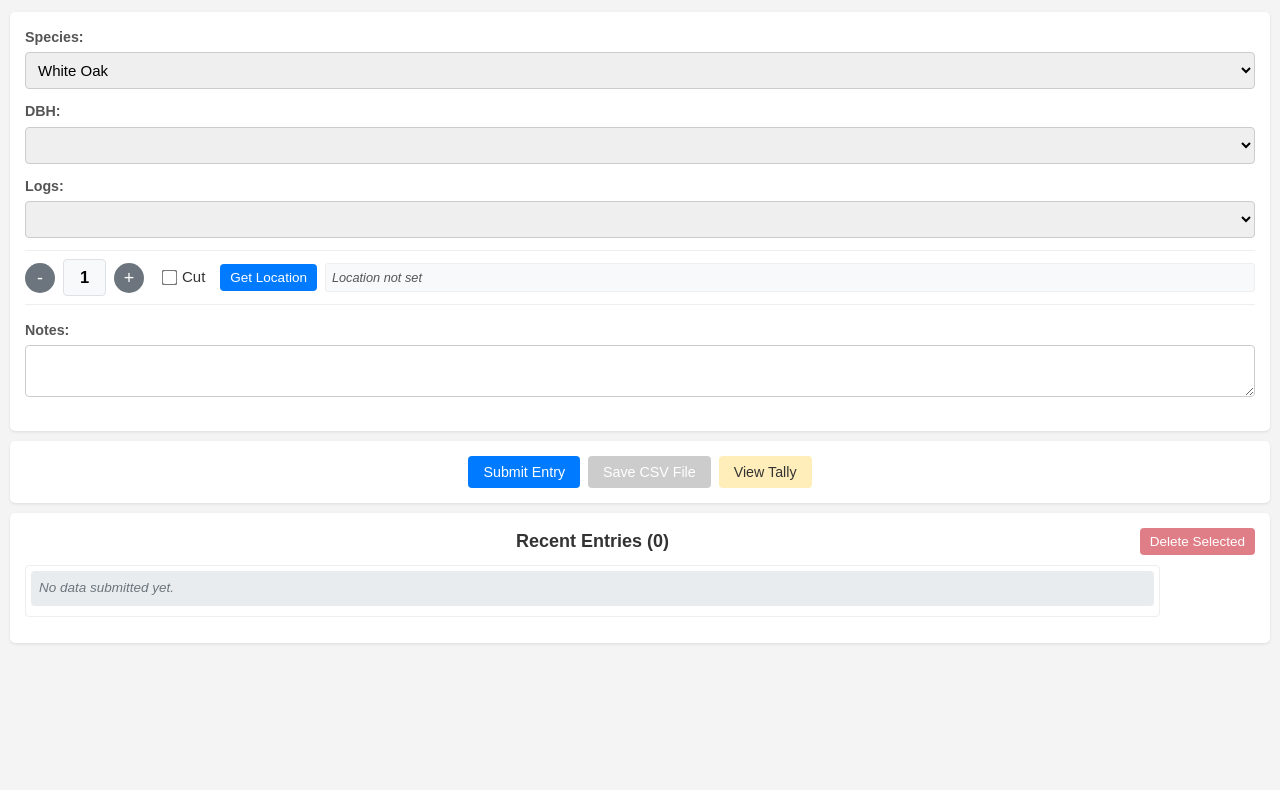
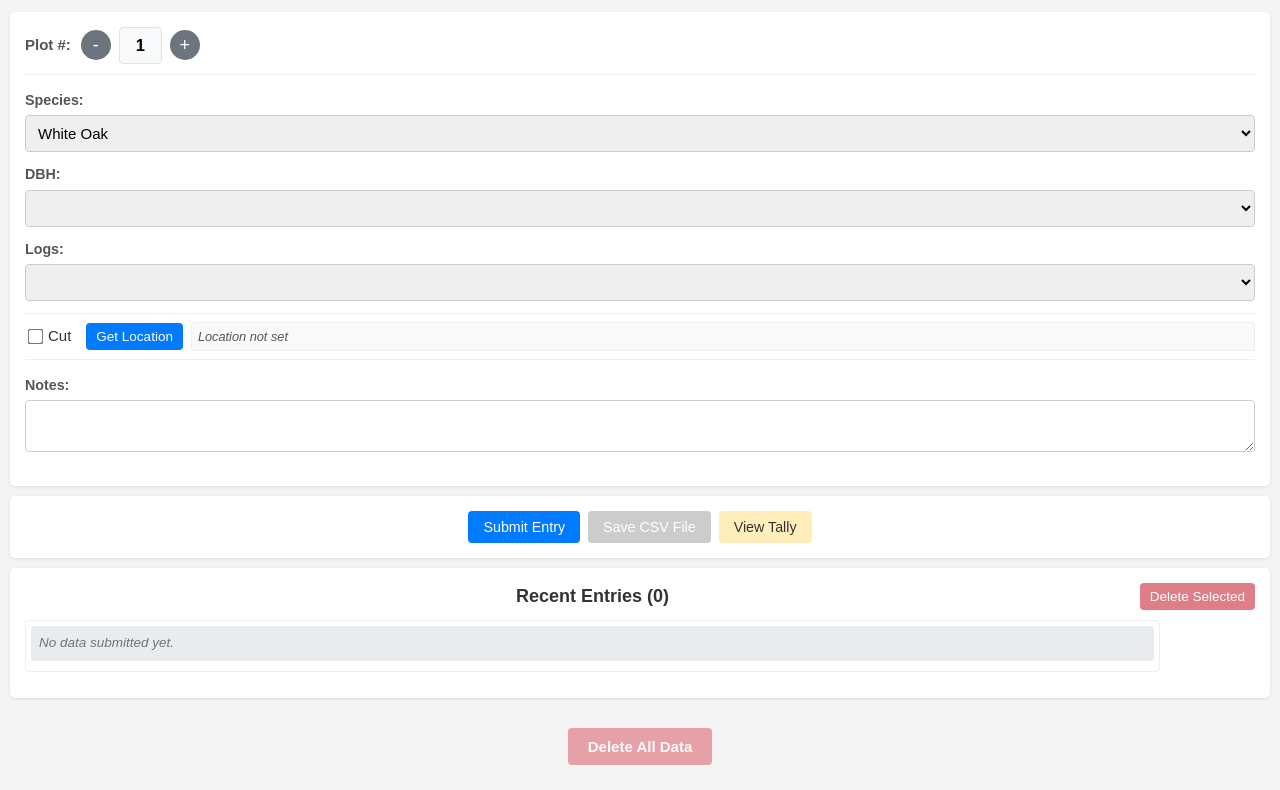
Before and after one commit to James-baunach/tree-app, a plain HTML site: page index.html in a window 1280 px wide. Shown: the part 49-839 px from the top of the page. Before the commit the page ends 800 px from the top, so only its background shows below. Drawn offline with Linux system fonts and the light colour scheme.

Commit message:
Update index.html

```diff
--- a/index.html
+++ b/index.html
@@ -14,6 +14,17 @@
         <h1>Tree Data Collector</h1>
 
         <div class="input-section">
+            <!-- *** MOVED & ADDED: Plot Number Counter Section *** -->
+            <div class="plot-number-section">
+                <label for="plotNumberDisplay" class="plot-number-label">Plot #:</label>
+                <div class="plot-counter-group">
+                    <button type="button" id="plotDecrementBtn" class="plot-counter-btn" title="Decrement Plot Number">-</button>
+                    <span id="plotNumberDisplay" title="Current Plot Number">1</span>
+                    <button type="button" id="plotIncrementBtn" class="plot-counter-btn" title="Increment Plot Number">+</button>
+                </div>
+            </div>
+            <!-- *** END Plot Number Counter Section *** -->
+
             <!-- Species -->
             <div class="input-group">
                 <label for="speciesSelect">Species:</label>
@@ -50,14 +61,9 @@
                 <select id="logsSelect"></select>
             </div>
 
-            <!-- Condensed Row for Plot, Cut, Location -->
+             <!-- Condensed Row for Cut, Location (Plot Removed) -->
             <div class="input-row-condensed">
-                <!-- Plot Number Counter -->
-                <div class="plot-counter-group">
-                    <button type="button" id="plotDecrementBtn" class="plot-counter-btn" title="Decrement Plot Number">-</button>
-                    <span id="plotNumberDisplay" title="Current Plot Number">1</span>
-                    <button type="button" id="plotIncrementBtn" class="plot-counter-btn" title="Increment Plot Number">+</button>
-                </div>
+                 <!-- *** REMOVED Plot Counter Group from here *** -->
                 <!-- Cut Checkbox -->
                 <div class="cut-checkbox-group">
                     <input type="checkbox" id="cutCheckbox" name="cutStatus">
@@ -80,7 +86,6 @@
         <div class="button-section">
             <button id="submitBtn">Submit Entry</button>
             <button id="saveCsvBtn" disabled>Save CSV File</button>
-            <!-- <button id="shareBtn" disabled>Share Data</button>  REMOVED THIS LINE -->
             <button id="viewTallyBtn" disabled>View Tally</button>
         </div>
 
@@ -96,6 +101,13 @@
                 <li id="noEntriesMsg">No data submitted yet.</li>
             </ul>
         </div>
+
+        <!-- *** ADDED: Delete All Button Section *** -->
+        <div class="delete-all-section">
+            <button id="deleteAllBtn" class="delete-all-button" disabled>Delete All Data</button>
+        </div>
+        <!-- *** END Delete All Button Section *** -->
+
     </div> <!-- End of entryView -->
 
     <!-- === Tally View (Initially Hidden) === -->
```
